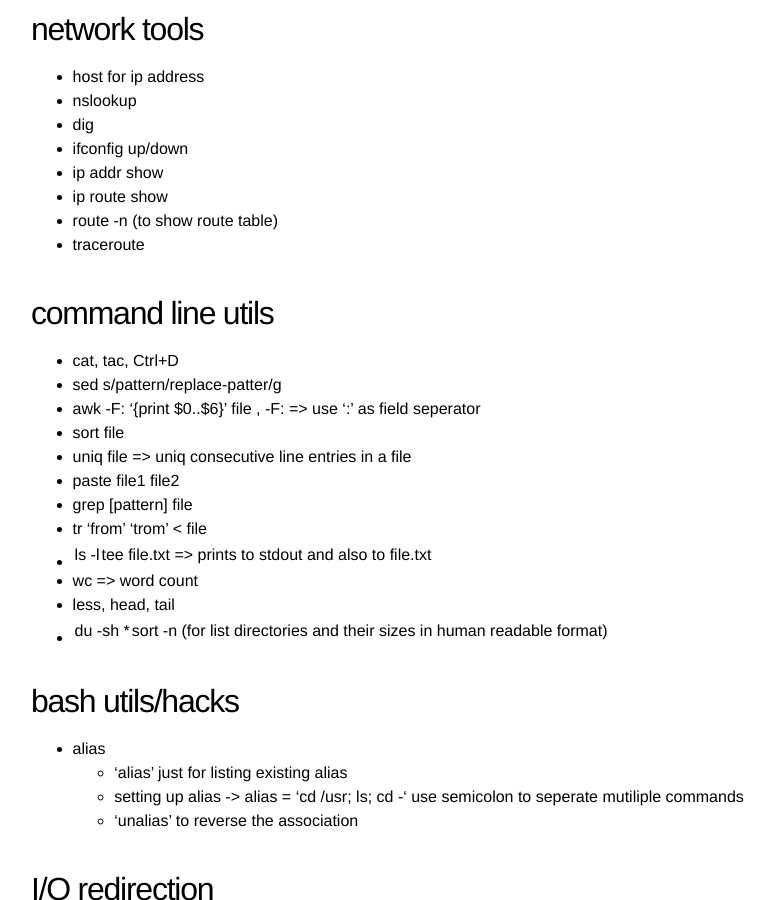
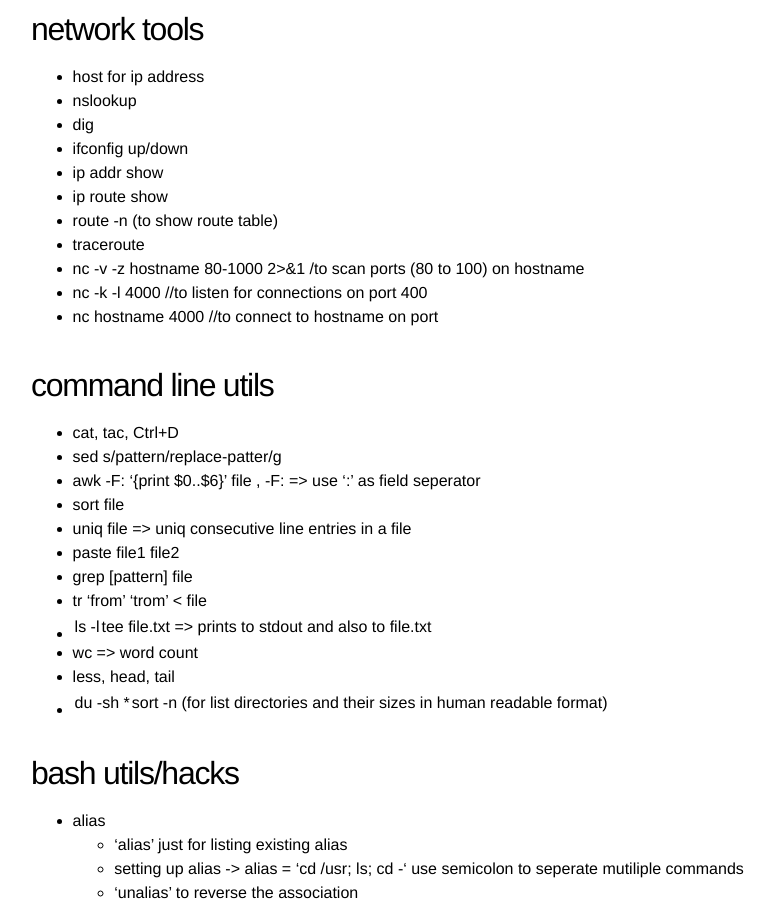
Before and after one commit to ChandraKoduru/chandrakoduru.github.io, a Jekyll site: the page built from _posts/2014-06-15-ubuntu-linux-tools.md, in a window 1280 px wide and 900 px high, scrolled down 1735 px. Shown: the whole window, without its empty margins (209-983 px from the left). Built offline with Jekyll 4.4.1, drawn with Linux system fonts in a browser that asks for light colours.

Commit message:
updated with netcat usage tips

```diff
--- a/_posts/2014-06-15-ubuntu-linux-tools.md
+++ b/_posts/2014-06-15-ubuntu-linux-tools.md
@@ -73,6 +73,9 @@ Then begin the upgrade process
 * ip route show
 * route -n (to show route table)
 * traceroute <domain.com>
+* nc -v -z hostname 80-1000 2>&1 /to scan ports (80 to 100) on hostname
+* nc -k -l 4000 //to listen for connections on port 400
+* nc hostname 4000 //to connect to hostname on port
 
 ## command line utils
 
```
